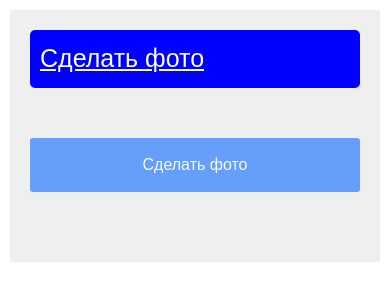
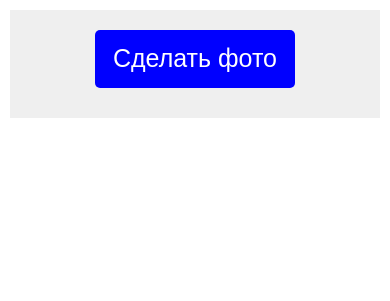
Before and after one commit to rudkik/webcam, a PHP site: page / in a window 390 px wide. Shown: the part 64-365 px from the top of the page. Run offline with PHP 8.4, Linux system fonts and the light colour scheme.

Commit message:
Вроде как сделал на пк точно надо проверить на мобилке чтоб номрально работало

```diff
--- a/assets/css/styles.css
+++ b/assets/css/styles.css
@@ -42,12 +42,13 @@ header .auth:hover{
     padding: 20px;
     background-color: #efefef;
 }
-button{
-    border: none;
-}
+
 .on {
+    width: 200px;
+    justify-content: center;
+    text-decoration: none;
     display: flex;
-    margin: 0 auto;
+    margin: 0 auto 10px;
     border-radius: 5px;
     padding: 10px;
     background: blue;
@@ -65,18 +66,7 @@ button{
     position: relative;
 }
 
-.app #start-camera{
-    display: none;
-    border-radius: 3px;
-    max-width: 400px;
-    color: #fff;
-    background-color: #448AFF;
-    text-decoration: none;
-    padding: 15px;
-    opacity: 0.8;
-    margin: 50px auto;
-    text-align: center;
-}
+
 
 .app video#camera-stream{
     display: none;
@@ -174,9 +164,6 @@ button{
         margin: 40px;
     }
 
-    .app #start-camera.visible{
-        display: block;
-    }
 
     .app .controls a i{
         font-size: 16px;
--- a/assets/js/script.js
+++ b/assets/js/script.js
@@ -1,9 +1,11 @@
+
+
+
 document.addEventListener('DOMContentLoaded', function () {
 
     // References to all the element we will need.
     var video = document.querySelector('#camera-stream'),
         image = document.querySelector('#snap'),
-        start_camera = document.querySelector('#start-camera'),
         controls = document.querySelector('.controls'),
         take_photo_btn = document.querySelector('#take-photo'),
         delete_photo_btn = document.querySelector('#delete-photo'),
@@ -21,7 +23,9 @@ document.addEventListener('DOMContentLoaded', function () {
             navigator.mediaDevices.getUserMedia(constraints)
                 .then(function(stream) {
                     video.srcObject = stream;
-                    video.play();
+                    video.onloadedmetadata = function(e) {
+                        video.play();
+                    };
                     video.onplay = function() {
                         showVideo();
                     };
@@ -37,15 +41,8 @@ document.addEventListener('DOMContentLoaded', function () {
 
 
 
-    start_camera.addEventListener("click", function(e){
 
-        e.preventDefault();
 
-        // Start video playback manually.
-        video.play();
-        showVideo();
-
-    });
 
 
     take_photo_btn.addEventListener("click", function(e){
@@ -140,7 +137,6 @@ document.addEventListener('DOMContentLoaded', function () {
         // Helper function for clearing the app UI.
 
         controls.classList.remove("visible");
-        start_camera.classList.remove("visible");
         video.classList.remove("visible");
         snap.classList.remove("visible");
         error_message.classList.remove("visible");
--- a/index.html
+++ b/index.html
@@ -15,7 +15,6 @@
 <div class="container">
   <div class="app">
     <a href="#" class="on" id="on">Сделать фото</a>
-    <a href="#" id="start-camera" class="visible">Сделать фото</a>
     <video id="camera-stream"></video>
     <img id="snap">
 
```
